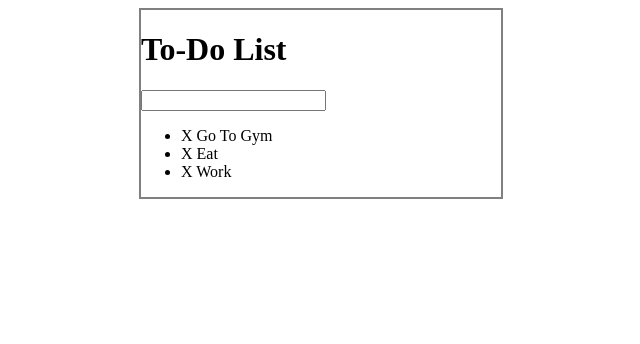
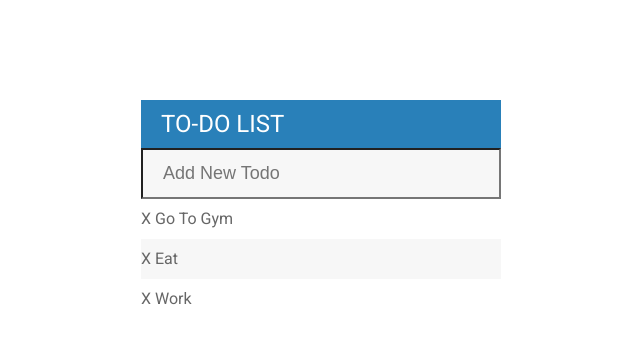
Before and after one commit to XtraHamster/Todo_List, a plain HTML site: page index.html in a window 1280 px wide. Shown: the whole page, without its empty margins (319-959 px from the left). Drawn offline with Linux system fonts and the light colour scheme.

Commit message:
Styling part 1
Added some styling into CSS file.

```diff
--- a/assets/css/todos.css
+++ b/assets/css/todos.css
@@ -1,10 +1,57 @@
+body {
+	font-family: 'Roboto', sans-serif;
+}
+
 #container {
 	width: 360px;
-	margin: 0 auto;
-	border: 2px solid gray;
+	margin: 100px auto;
+	box-shadow: 0 0 3px rgba(0, 0, 0,, 0.5);
+	background-color: #f7f7f7;
 }
 
 .completed {
 	color: gray;
 	text-decoration: line-through;
 }
+
+h1 {
+	background-color: #2980b9;
+	color: white;
+	margin: 0;
+	padding: 10px 20px;
+	text-transform: uppercase;
+	font-size: 24px;
+	font-weight: normal;
+}
+
+ul {
+	list-style: none;
+	margin: 0;
+	padding: 0;
+}
+
+li {
+	background-color: #fff;
+	height: 40px;
+	line-height: 40px;
+	color: #666;
+}
+
+li:nth-child(2n) {
+	background-color: #f7f7f7;
+}
+
+input {
+	font-size: 18px;
+	background-color: #f7f7f7;
+	width: 100%;
+	padding: 13px 13px 13px 20px;
+	box-sizing: border-box;
+	color: #2980b9;
+}
+
+input:focus {
+	background-color: #fff;
+	border: 3px solid #2980b9;
+	outline: none;
+}
--- a/index.html
+++ b/index.html
@@ -3,13 +3,14 @@
 <head>
   <title>Todo List</title>
   <link rel="stylesheet" type="text/css" href="assets/css/todos.css">
+  <link href="https://fonts.googleapis.com/css2?family=Roboto:wght@400;500;700&display=swap" rel="stylesheet">
   <script type="text/javascript" src='assets/js/lib/jquery-3.5.1.min.js'></script>
 </head>
 <body>
 
 <div id='container'>
   <h1>To-Do List</h1>
-  <input type="text">
+  <input type="text" placeholder="Add New Todo">
 
   <ul>
     <li><span>X</span> Go To Gym</li>
```
